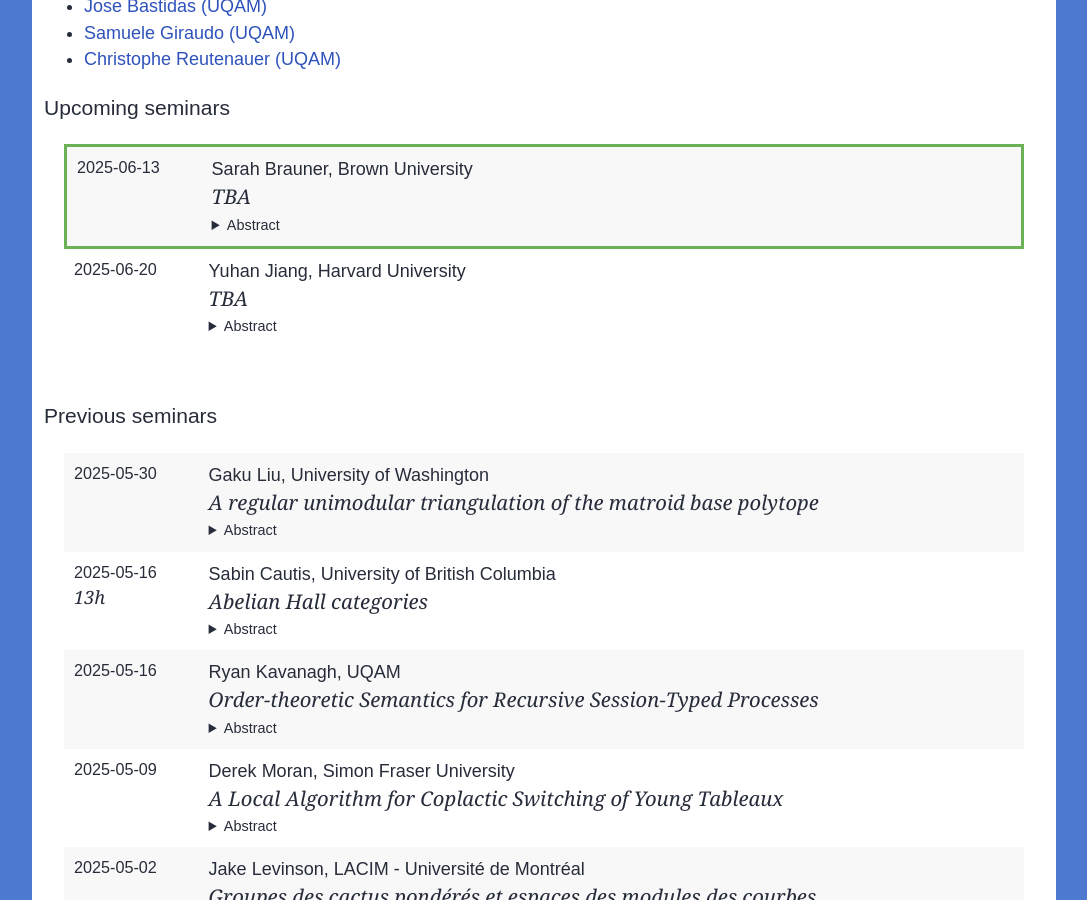
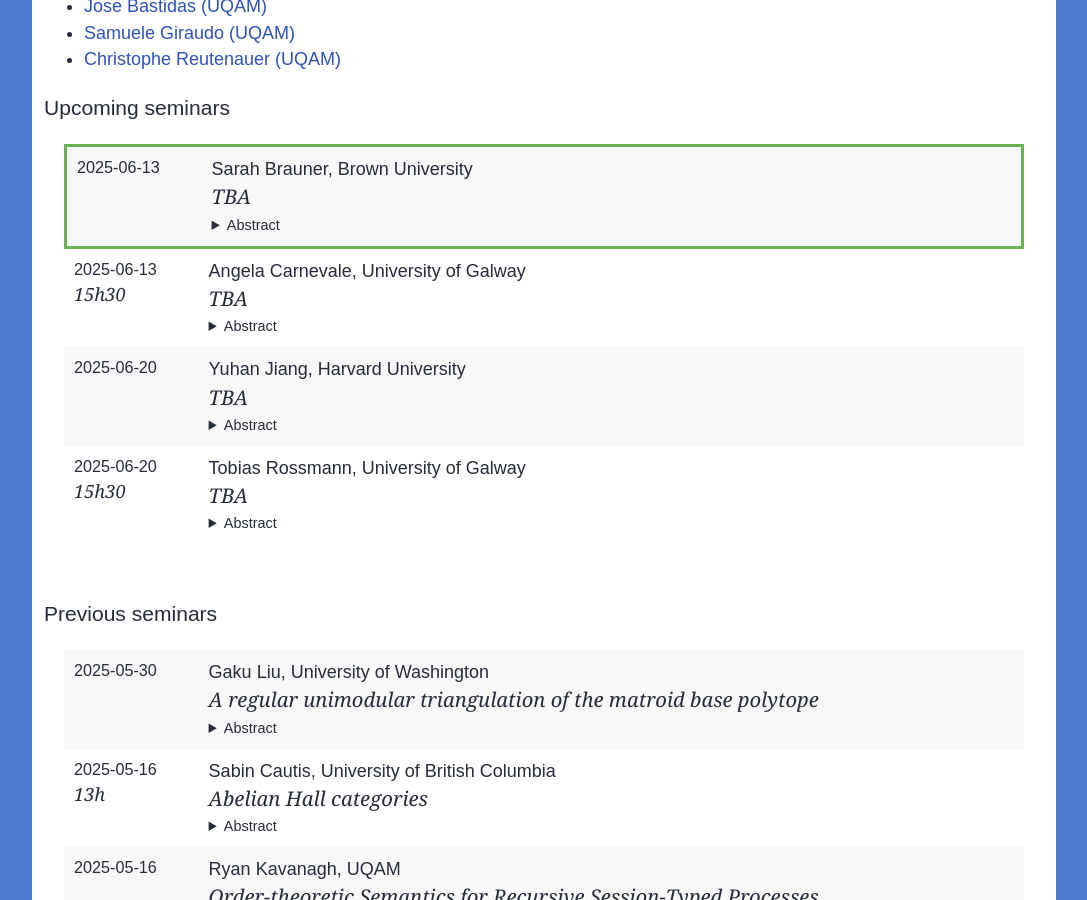
Before and after one commit to lacim-uqam/lacim-uqam.github.io, a Jekyll site: the page built from en/seminar.md, in a window 1280 px wide and 900 px high, scrolled down 715 px. Shown: the whole window, without its empty margins (96-1183 px from the left). Built offline with Jekyll 4.4.1, drawn with Linux system fonts in a browser that asks for light colours; formulas are drawn with MathJax 3; our own code applies the rules of GitHub Pages for plain Markdown files.

Commit message:
Update lacim-seminar.yml

```diff
--- a/_data/lacim-seminar.yml
+++ b/_data/lacim-seminar.yml
@@ -1,8 +1,26 @@
+- speaker: Tobias Rossmann
+  affiliation: University of Galway
+  title: >
+    TBA
+  date: 2025-06-20
+  time: 15h30
+  abstract: >
+    TBA
+
 - speaker: Yuhan Jiang
   affiliation: Harvard University
   title: >
     TBA
   date: 2025-06-20
+  abstract: >
+    TBA
+
+- speaker: Angela Carnevale
+  affiliation: University of Galway
+  title: >
+    TBA
+  date: 2025-06-13
+  time: 15h30
   abstract: >
     TBA
 
```
